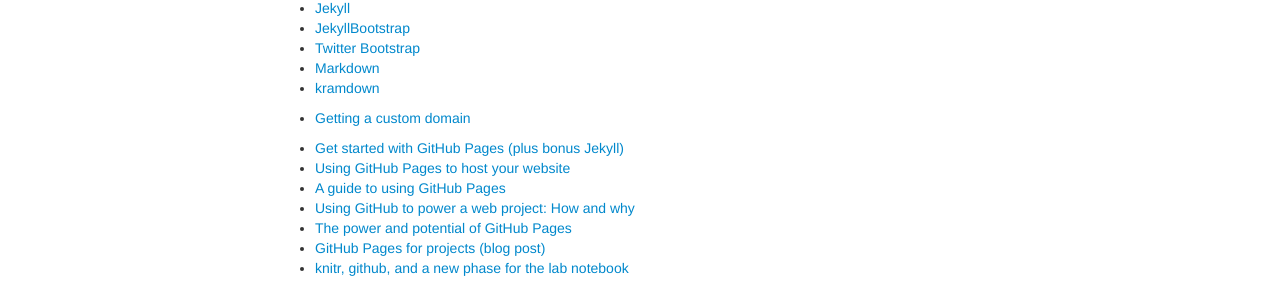
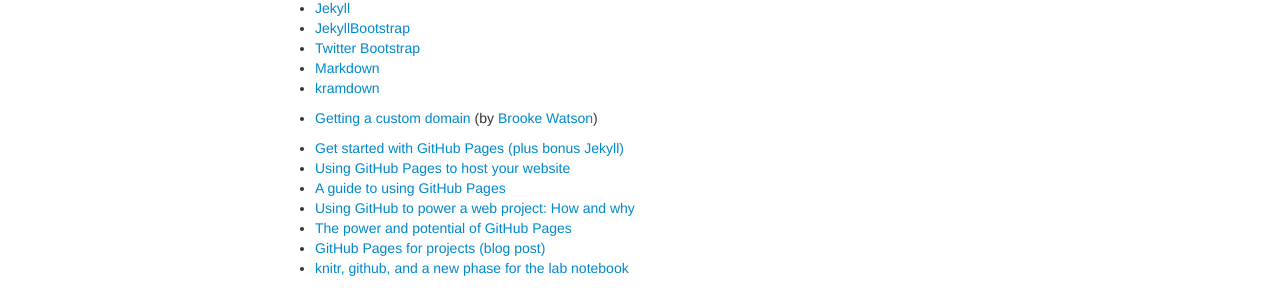
Before and after one commit to kbroman/simple_site, a Jekyll site: the page built from pages/resources.md, in a window 1280 px wide. Shown: the part 204-506 px from the top of the page. Built offline with Jekyll 4.4.1, drawn with Linux system fonts in a browser that asks for light colours.

Commit message:
pages/resources: mention Brooke Watson

```diff
--- a/pages/resources.md
+++ b/pages/resources.md
@@ -15,6 +15,7 @@ other resources.
 - [kramdown](https://kramdown.gettalong.org)
 
 - [Getting a custom domain](http://blog.brooke.science/posts/custom-domain-hosting-with-github-and-namecheap/)
+  (by [Brooke Watson](https://blog.brooke.science/))
 
 - [Get started with GitHub Pages (plus bonus Jekyll)](https://24ways.org/2013/get-started-with-github-pages/)
 - [Using GitHub Pages to host your website](https://bcreativeweb.blogspot.com/2013/08/using-github-pages-to-host-your-website.html)
```
